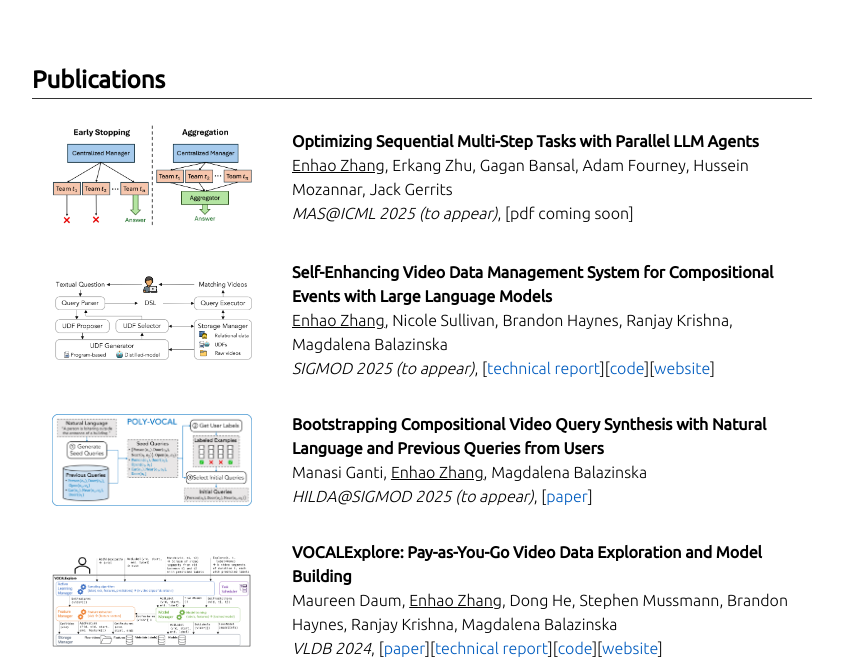
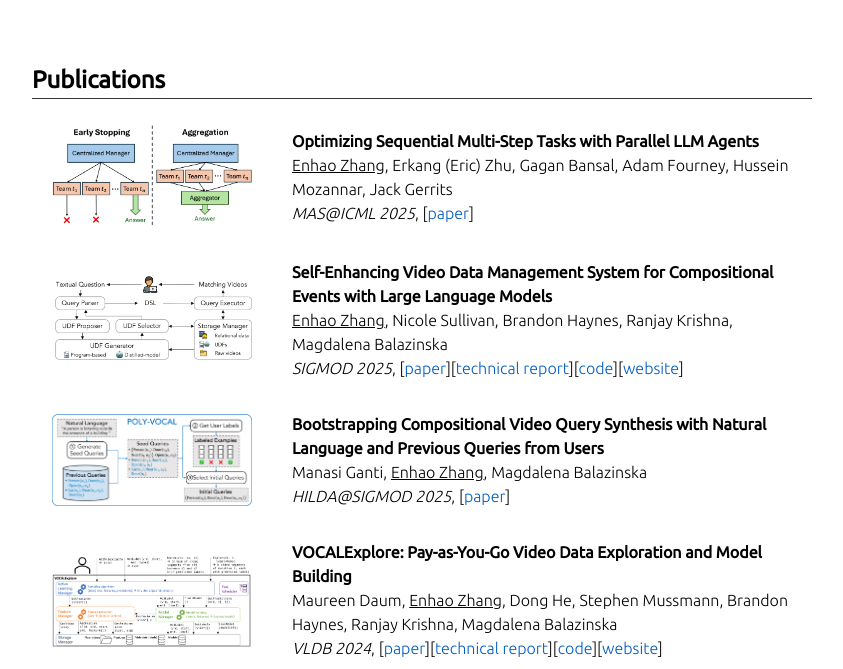
Before and after one commit to ZHANG-EH/ZHANG-EH.github.io, a plain HTML site: page index.html in a window 1280 px wide. Shown: the part 1127-1796 px from the top of the page, without its empty margins (218-1061 px from the left). Drawn offline with nearby package versions, Linux system fonts and the light colour scheme; files whose address does not match are found by name.

Commit message:
Updated paper

```diff
--- a/index.html
+++ b/index.html
@@ -93,8 +93,8 @@
             <div class="flex-item flex-item-stretch-4 flex-column" style="max-width:500px;">
               <p>
                 <span class="pub-title">Optimizing Sequential Multi-Step Tasks with Parallel LLM Agents</span><br>
-                <u>Enhao Zhang</u>, Erkang Zhu, Gagan Bansal, Adam Fourney, Hussein Mozannar, Jack Gerrits<br>
-                <i>MAS@ICML 2025 (to appear)</i>, [pdf coming soon]<br>
+                <u>Enhao Zhang</u>, Erkang (Eric) Zhu, Gagan Bansal, Adam Fourney, Hussein Mozannar, Jack Gerrits<br>
+                <i>MAS@ICML 2025</i>, [<a href="https://arxiv.org/abs/2507.08944">paper</a>]<br>
               </p>
             </div>
           </div>
@@ -107,7 +107,7 @@
               <p>
                 <span class="pub-title">Self-Enhancing Video Data Management System for Compositional Events with Large Language Models</span><br>
                 <u>Enhao Zhang</u>, Nicole Sullivan, Brandon Haynes, Ranjay Krishna, Magdalena Balazinska<br>
-                <i>SIGMOD 2025 (to appear)</i>, [<a href="https://arxiv.org/abs/2408.02243">technical report</a>][<a href="https://github.com/uwdb/vocal-udf">code</a>][<a href="https://db.cs.washington.edu/projects/visualworld/#vocal-udf">website</a>]<br>
+                <i>SIGMOD 2025</i>, [<a href="https://dl.acm.org/doi/10.1145/3725352">paper</a>][<a href="https://arxiv.org/abs/2408.02243">technical report</a>][<a href="https://github.com/uwdb/vocal-udf">code</a>][<a href="https://db.cs.washington.edu/projects/visualworld/#vocal-udf">website</a>]<br>
               </p>
             </div>
           </div>
@@ -120,7 +120,7 @@
               <p>
                 <span class="pub-title">Bootstrapping Compositional Video Query Synthesis with Natural Language and Previous Queries from Users</span><br>
                 Manasi Ganti, <u>Enhao Zhang</u>, Magdalena Balazinska<br>
-                <i>HILDA@SIGMOD 2025 (to appear)</i>, [<a href="https://db.cs.washington.edu/projects/visualworld/poly-vocal.pdf">paper</a>]<br>
+                <i>HILDA@SIGMOD 2025</i>, [<a href="https://dl.acm.org/doi/10.1145/3736733.3736738">paper</a>]<br>
               </p>
             </div>
           </div>
```
Also changed, not shown: 3 other files.
